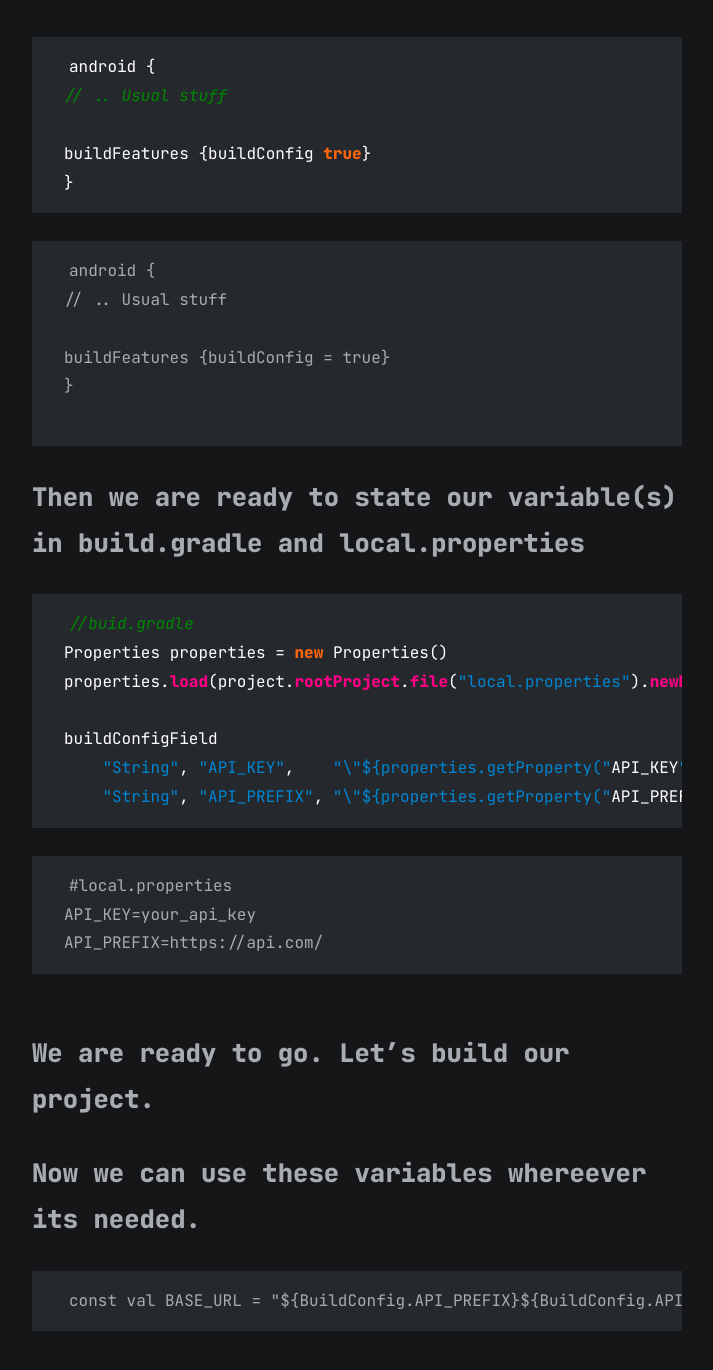
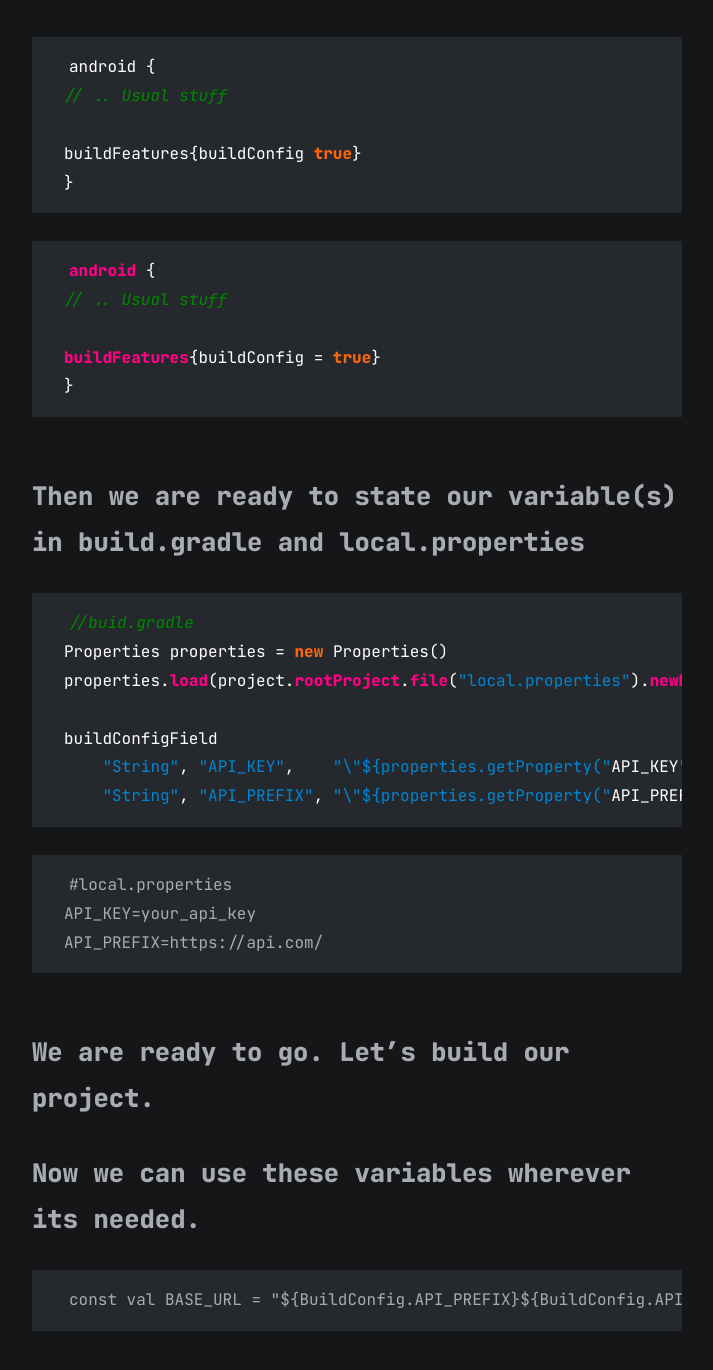
Before and after one commit to samet-byte/samet-byte.github.io, a Jekyll site: the page built from all_collections/_posts/2023-08-01-hide-api.md, in a window 1280 px wide and 1400 px high, scrolled down 687 px. Shown: the top 1370 px of the window, without its empty margins (283-996 px from the left). Built offline with Jekyll 4.4.1, drawn with Linux system fonts in a browser that asks for light colours.

Commit message:
Update 2023-08-01-hide-api.md

````diff
--- a/all_collections/_posts/2023-08-01-hide-api.md
+++ b/all_collections/_posts/2023-08-01-hide-api.md
@@ -14,16 +14,16 @@ categories: [api, android, "android studio"]
 android {
 // .. Usual stuff
 
-buildFeatures {buildConfig true}
+buildFeatures{buildConfig true}
 }
 ```
-```Kotlin
+
+```kotlin
 android {
 // .. Usual stuff
 
-buildFeatures {buildConfig = true}
+buildFeatures{buildConfig = true}
 }
-
 ```
 
 ### Then we are ready to state our variable(s) in build.gradle and local.properties
@@ -47,7 +47,7 @@ API_PREFIX=https://api.com/
 
 ### We are ready to go. Let's build our project.
 
-### Now we can use these variables whereever its needed.
+### Now we can use these variables wherever its needed.
 
 
 
````
